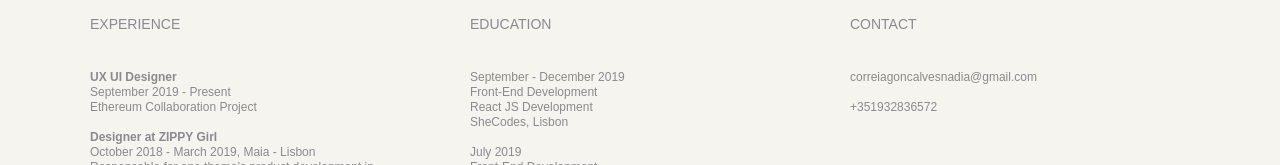
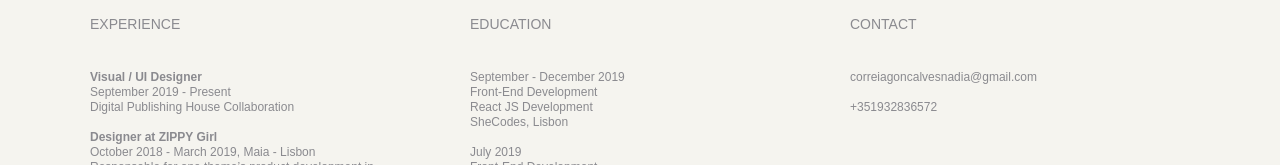
Before and after one commit to liatabilom/info-page, a React (Create React App) app: page / in a window 1280 px wide. Shown: the part 167-332 px from the top of the page. Built offline with nearby package versions, Linux system fonts and the light colour scheme.

Commit message:
Update Experience

```diff
--- a/src/Experience.js
+++ b/src/Experience.js
@@ -9,11 +9,11 @@ class Experience extends Component {
 					<div style={{ height: 480, marginRight: 30 }}>
 						<ul>
 							<li>
-								<strong>UX UI Designer</strong>
+								<strong>Visual / UI Designer</strong>
 								<br />
 								September 2019 - Present
 								<br />
-								Ethereum Collaboration Project
+								Digital Publishing House Collaboration
 							</li>
 							<br />
 							<li>
```
